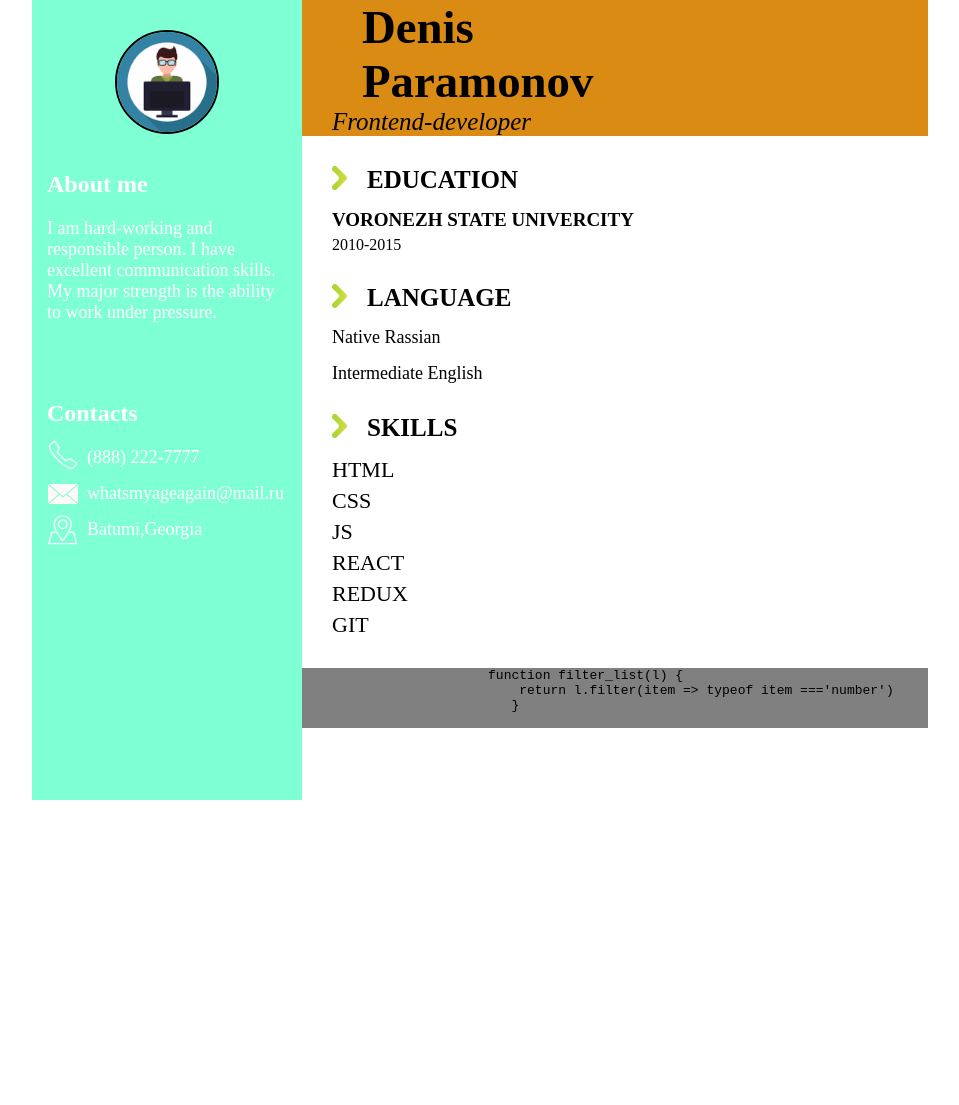
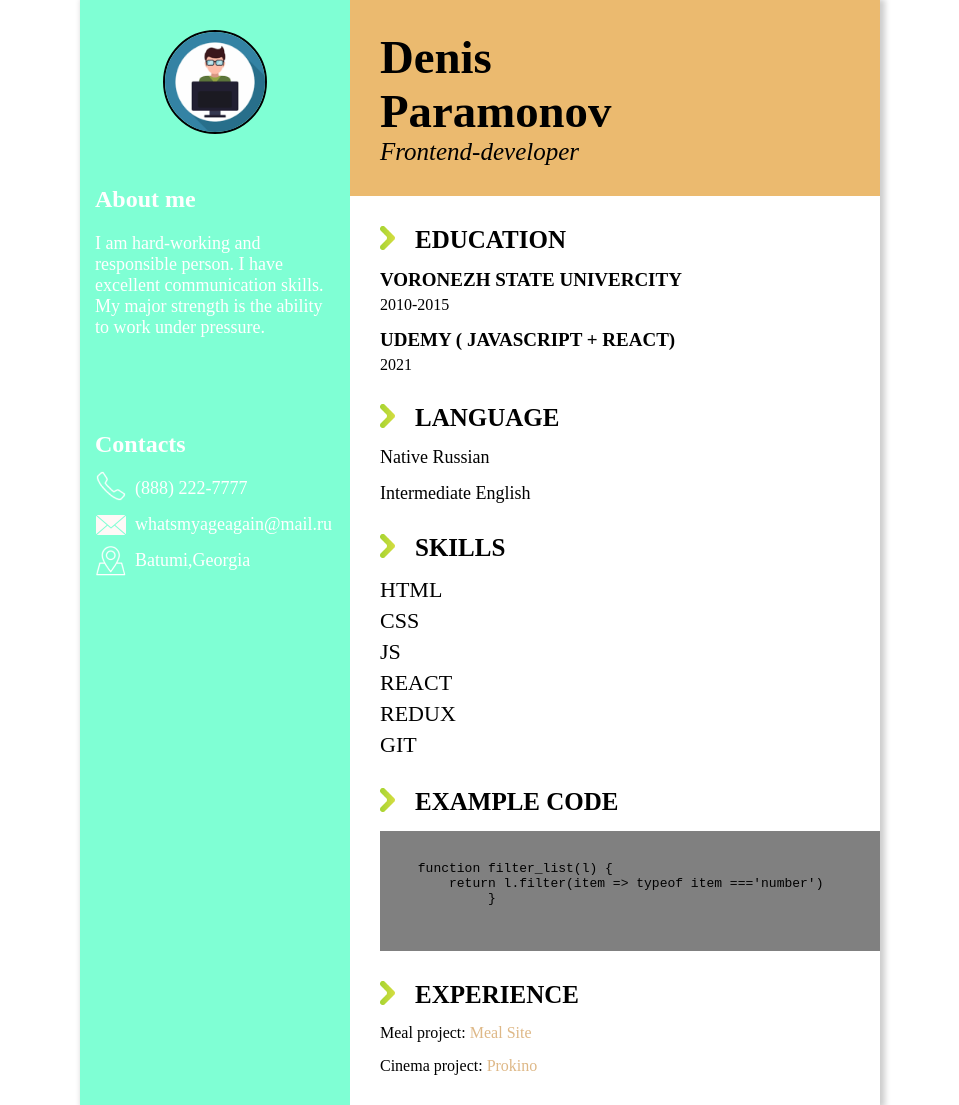
Before and after one commit to DenisPar1993/rsschool-cv, a plain HTML site: page index.html in a window 1280 px wide. Shown: the whole page, without its empty margins (160-1119 px from the left). Before the commit the page ends 800 px from the top, so only its background shows below. Drawn offline with Linux system fonts and the light colour scheme.

Commit message:
feat: add experience

```diff
--- a/index.html
+++ b/index.html
@@ -47,19 +47,22 @@
                         <div class="university">voronezh state univercity</div>
                         <div class="year">2010-2015</div>
                     </li>
+                    <li>
+                        <div class="university">Udemy  ( JavaScript + React)</div>
+                        <div class="year">2021</div>
+                    </li>
                  </ul>
             </div>
             <div class="language describe">
                 <div class="title">Language</div>
                 <ul class="universe-list">
                     <li>
-                        <div class="item-list">Native Rassian</div>
+                        <div class="item-list">Native Russian</div>
                     </li>
                     <li>
                         <div class="item-list">Intermediate English</div>
                     </li>
                  </ul>
-
             </div>
             <div class="skills describe">
                 <div class="title">Skills</div>
@@ -71,18 +74,28 @@
                     <li class="skill-item">redux</li>
                     <li class="skill-item">Git</li>
                 </ul>
-
             </div>
             <div class="example describe">
-                <pre>
-                    function filter_list(l) {
-                        return l.filter(item => typeof item ==='number')
-                       }
+                <div class="title">Example code</div>
+                <pre> function filter_list(l) {
+     return l.filter(item => typeof item ==='number')
+          }
                 </pre>
             </div>
-
+            <div class="experience describe">
+                <div class="title">Experience</div>
+                <ul class="universe-list">
+                    <li class="experience-item">
+                        <span>Meal project: </span>
+                        <a class="link-project" href="https://github.com/DenisPar1993/Meal-app">Meal Site</a>
+                    </li>
+                    <li class="experience-item">
+                        <span>Cinema project: </span>
+                        <a class="link-project" href="https://github.com/DenisPar1993/prokino">Prokino</a>
+                    </li>
+                </ul>
+            </div>
         </div>
-
     </div>
 
 </body>
--- a/style.css
+++ b/style.css
@@ -9,10 +9,10 @@ body{
     height: 100vh;
 }
 .container{
-    width: 70vw;
-    height: 100%;
+    max-width: 800px;
     margin: 0 auto;
     display: flex;
+    box-shadow: 3px 1px 6px 2px rgb(0 0 0 / 20%);
 }
 .photo-part{
     max-width: 30vh;
@@ -72,14 +72,13 @@ img{
     width: 100%;
 }
 .name{
-    background: #da8b14;
+    background: #ebba6f;
     font-size: 40px;
-    padding-left: 30px;
+    padding: 30px 30px;
 
 }
 .name h3{
     max-width: 250px;
-    padding-left: 30px;
 }
 .major{
     font-size: 25px;
@@ -124,5 +123,12 @@ img{
     font-size: 22px;
 }
 .example{
+
+}
+.example pre{
+    padding: 30px ;
     background: gray;
 }
+.link-project{
+    color: burlywood;
+}
```
